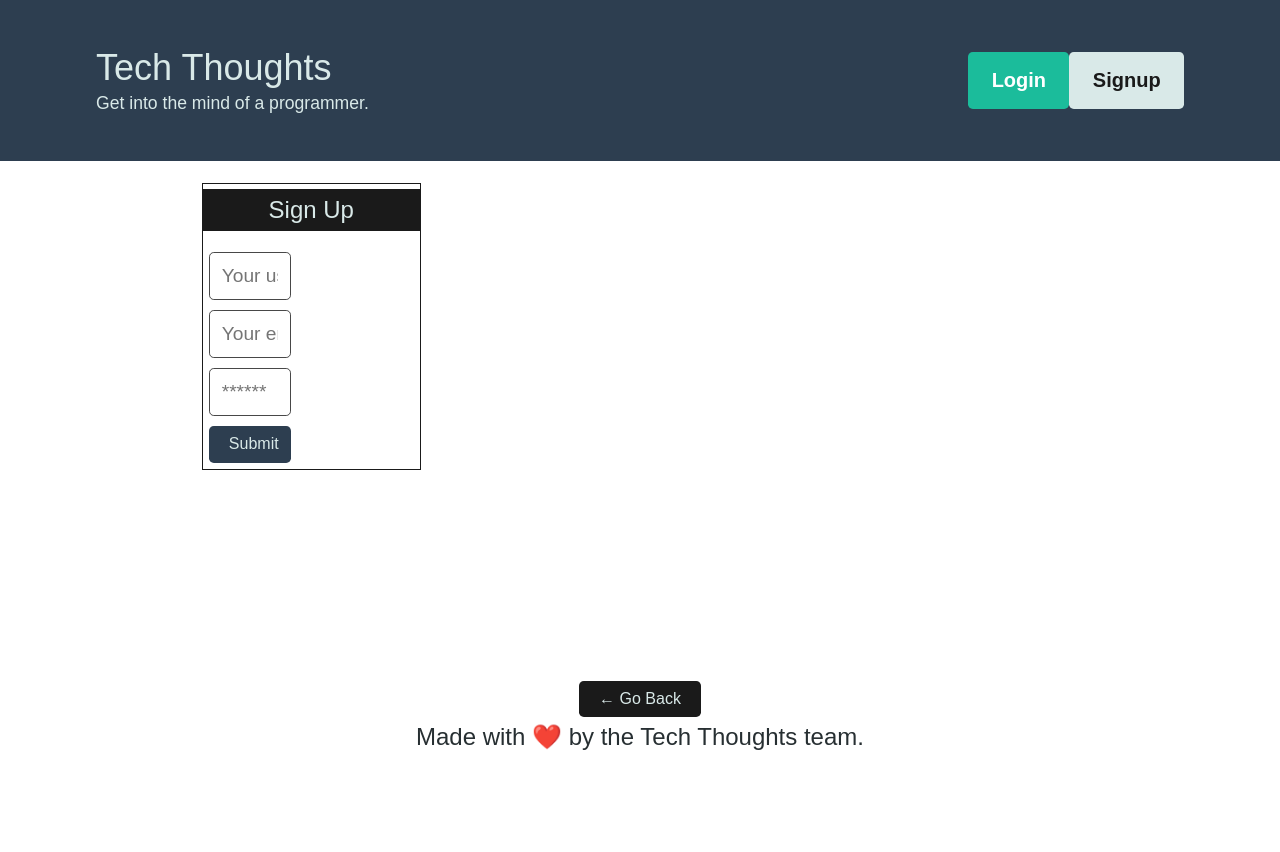
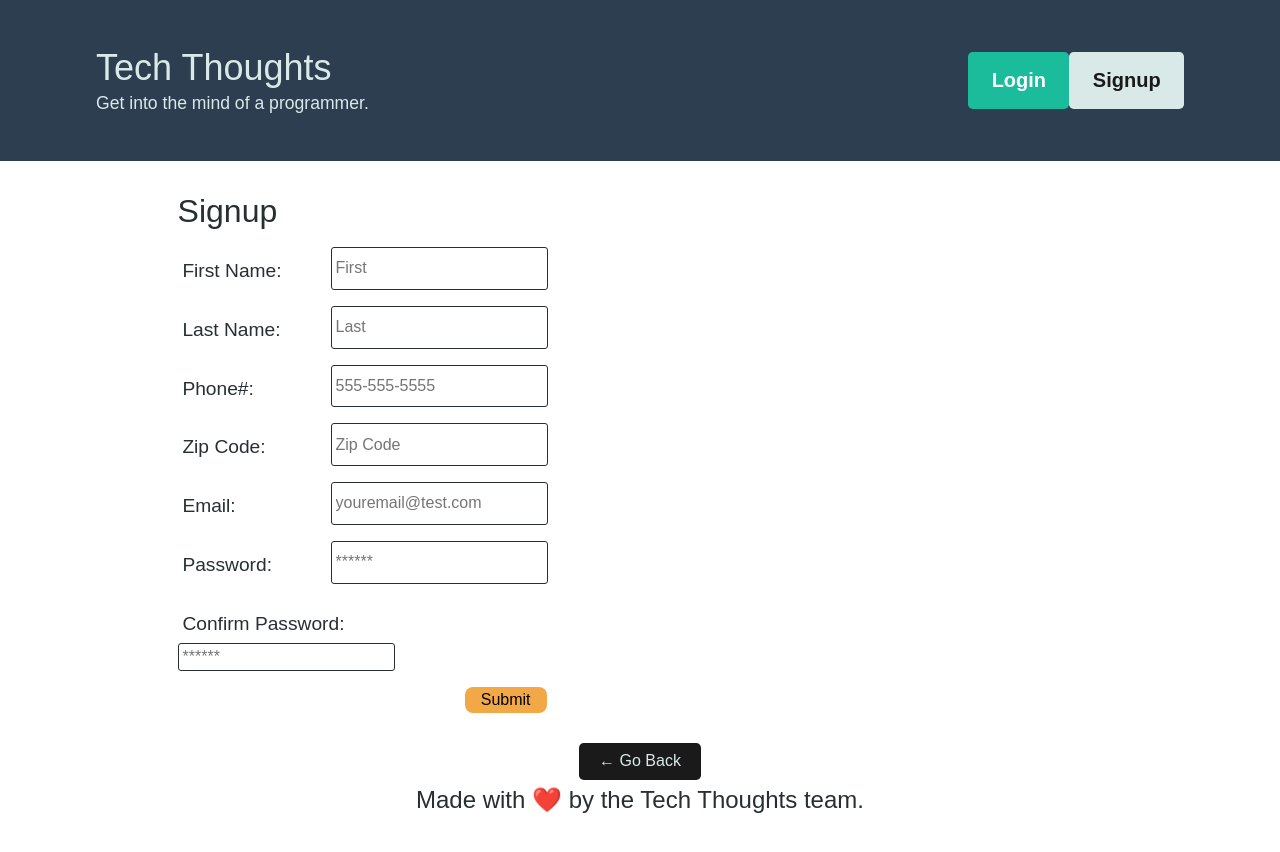
Before and after one commit to TechnoPrep/ticket-main, a React (Create React App) app in the folder client/: page /signup in a window 1280 px wide. Shown: the top 852 px of the page. Before the commit the page ends 800 px from the top, so only its background shows below. Built offline with nearby package versions, Linux system fonts and the light colour scheme.

Commit message:
made modifications from boilerplate to support all the fields for our user model

```diff
--- a/client/src/pages/Signup.js
+++ b/client/src/pages/Signup.js
@@ -1,104 +1,135 @@
-import React, { useState } from 'react';
-import { Link } from 'react-router-dom';
+import React, { useState } from "react";
+import { Link } from "react-router-dom";
+import { useMutation } from "@apollo/client";
+import Auth from "../utils/auth";
+import Validate from "../utils/validators";
+import { ADD_USER } from "../utils/mutations";
 
-import { useMutation } from '@apollo/client';
-import { ADD_USER } from '../utils/mutations';
-
-import Auth from '../utils/auth';
-
-const Signup = () => {
+function Signup(props) {
   const [formState, setFormState] = useState({
-    firstName: '',
-    lastName: '',
-    phone: '',
-    zipCode: '',
-    email: '',
-    password: '',
+    firstName: "",
+    lastName: "",
+    phone: "",
+    zipCode: "",
+    email: "",
+    password: "",
+    // confirm: "",
   });
 
-  const [addUser, { error, data }] = useMutation(ADD_USER);
+  const [addUser] = useMutation(ADD_USER);
+
+  const handleFormSubmit = async (event) => {
+    event.preventDefault();
+
+    console.log(formState.firstName, formState.lastName, formState.phone, formState.zipCode, formState.email, formState.password);
+
+      const mutationResponse = await addUser({
+        variables: {
+          firstName: formState.firstName,
+          lastName: formState.lastName,
+          phone: formState.phone,
+          zipCode: formState.zipCode,
+          email: formState.email,
+          password: formState.password,
+          // ...formState
+        },
+      });
+
+      console.log(mutationResponse);
+
+      const token = mutationResponse.data.addUser.token;
+
+      Auth.login(token);
+  };
 
   const handleChange = (event) => {
     const { name, value } = event.target;
-
     setFormState({
       ...formState,
       [name]: value,
     });
   };
 
-  const handleFormSubmit = async (event) => {
-    event.preventDefault();
-    console.log(formState);
-
-    try {
-      const { data } = await addUser({
-        variables: { ...formState },
-      });
-
-      Auth.login(data.addUser.token);
-    } catch (e) {
-      console.error(e);
-    }
-  };
-
   return (
-    <main className="flex-row justify-center mb-4">
-      <div className="col-12 col-lg-10">
-        <div className="card">
-          <h4 className="card-header bg-dark text-light p-2">Sign Up</h4>
-          <div className="card-body">
-            {data ? (
-              <p>
-                Success! You may now head{' '}
-                <Link to="/">back to the homepage.</Link>
-              </p>
-            ) : (
+    <div className="container my-1">
+      <h2>Signup</h2>
       <form onSubmit={handleFormSubmit}>
+        <div className="flex-row space-between my-2">
+          <label htmlFor="firstName">First Name:</label>
           <input
-                  className="form-input"
-                  placeholder="Your username"
-                  name="username"
-                  type="text"
-                  value={formState.name}
+            placeholder="First"
+            name="firstName"
+            type="firstName"
+            id="firstName"
             onChange={handleChange}
           />
+        </div>
+        <div className="flex-row space-between my-2">
+          <label htmlFor="lastName">Last Name:</label>
           <input
-                  className="form-input"
-                  placeholder="Your email"
+            placeholder="Last"
+            name="lastName"
+            type="lastName"
+            id="lastName"
+            onChange={handleChange}
+          />
+        </div>
+        <div className="flex-row space-between my-2">
+          <label htmlFor="Phone">Phone#:</label>
+          <input
+            placeholder="555-555-5555"
+            name="phone"
+            type="phone"
+            id="phone"
+            onChange={handleChange}
+          />
+        </div>
+        <div className="flex-row space-between my-2">
+          <label htmlFor="zipCode">Zip Code:</label>
+          <input
+            placeholder="Zip Code"
+            name="zipCode"
+            type="zipCode"
+            id="zipCode"
+            onChange={handleChange}
+          />
+        </div>
+        <div className="flex-row space-between my-2">
+          <label htmlFor="email">Email:</label>
+          <input
+            placeholder="youremail@test.com"
             name="email"
             type="email"
-                  value={formState.email}
+            id="email"
             onChange={handleChange}
           />
+        </div>
+        <div className="flex-row space-between my-2">
+          <label htmlFor="password">Password:</label>
           <input
-                  className="form-input"
             placeholder="******"
             name="password"
             type="password"
-                  value={formState.password}
+            id="password"
             onChange={handleChange}
           />
-                <button
-                  className="btn btn-block btn-primary"
-                  style={{ cursor: 'pointer' }}
-                  type="submit"
-                >
-                  Submit
-                </button>
+        </div>
+        <div className="flex-row space-between my-2">
+          <label htmlFor="confirm">Confirm Password:</label>
+          <input
+            placeholder="******"
+            name="confirm"
+            type="password"
+            id="confirm"
+            onChange={handleChange}
+          />
+        </div>
+        <div className="flex-row flex-end">
+          <button type="submit">Submit</button>
+        </div>
       </form>
-            )}
-
-            {error && (
-              <div className="my-3 p-3 bg-danger text-white">
-                {error.message}
     </div>
-            )}
-          </div>
-        </div>
-      </div>
-    </main>
   );
-};
+}
 
 export default Signup;
```
Lines whose indentation alone changed are shown as unchanged.
